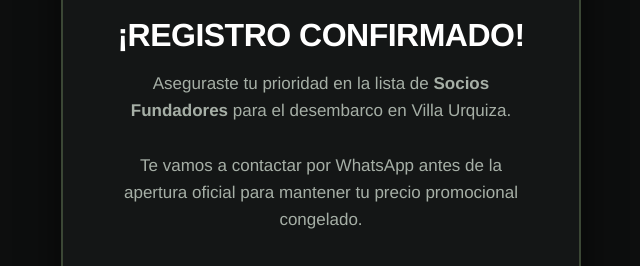
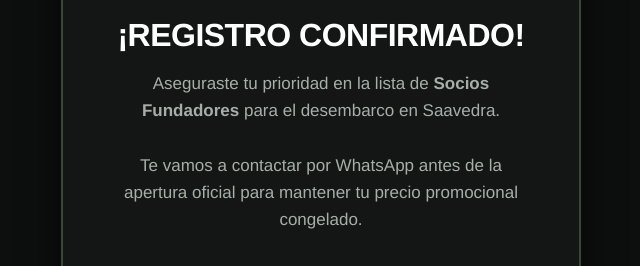
Before and after one commit to martinasolivero-code/BRUTA, a plain HTML site: page gracias.html in a window 1280 px wide. Shown: the part 275-541 px from the top of the page, 319-959 px from the left. Drawn offline with Linux system fonts and the light colour scheme.

Commit message:
Update gracias.html

```diff
--- a/gracias.html
+++ b/gracias.html
@@ -91,7 +91,7 @@
     <div class="success-card">
         <div class="icon">✓</div>
         <h1>¡Registro Confirmado!</h1>
-        <p>Aseguraste tu prioridad en la lista de <strong>Socios Fundadores</strong> para el desembarco en Villa Urquiza.<br><br>Te vamos a contactar por WhatsApp antes de la apertura oficial para mantener tu precio promocional congelado.</p>
+        <p>Aseguraste tu prioridad en la lista de <strong>Socios Fundadores</strong> para el desembarco en Saavedra.<br><br>Te vamos a contactar por WhatsApp antes de la apertura oficial para mantener tu precio promocional congelado.</p>
         <a href="https://martinasolivero-code.github.io/BRUTA/" class="badge">Volver a la web</a>
     </div>
 
```
